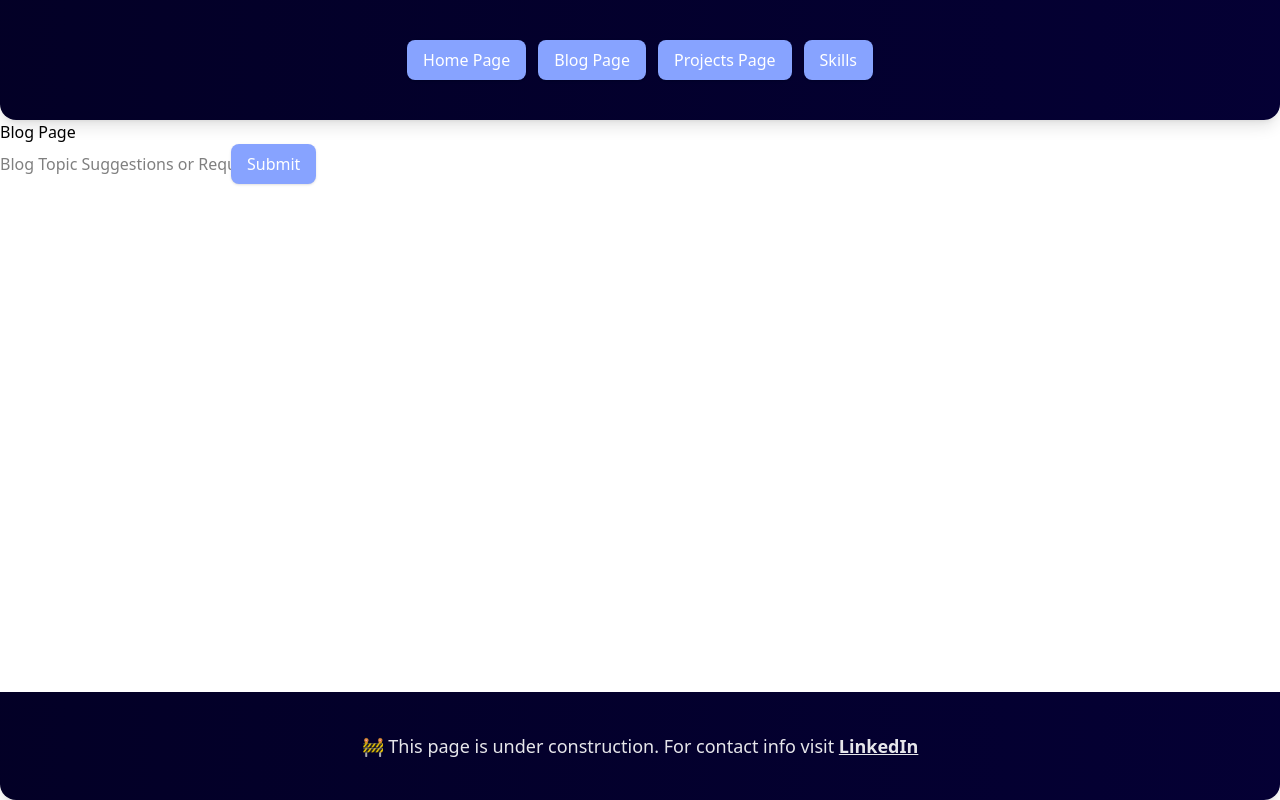
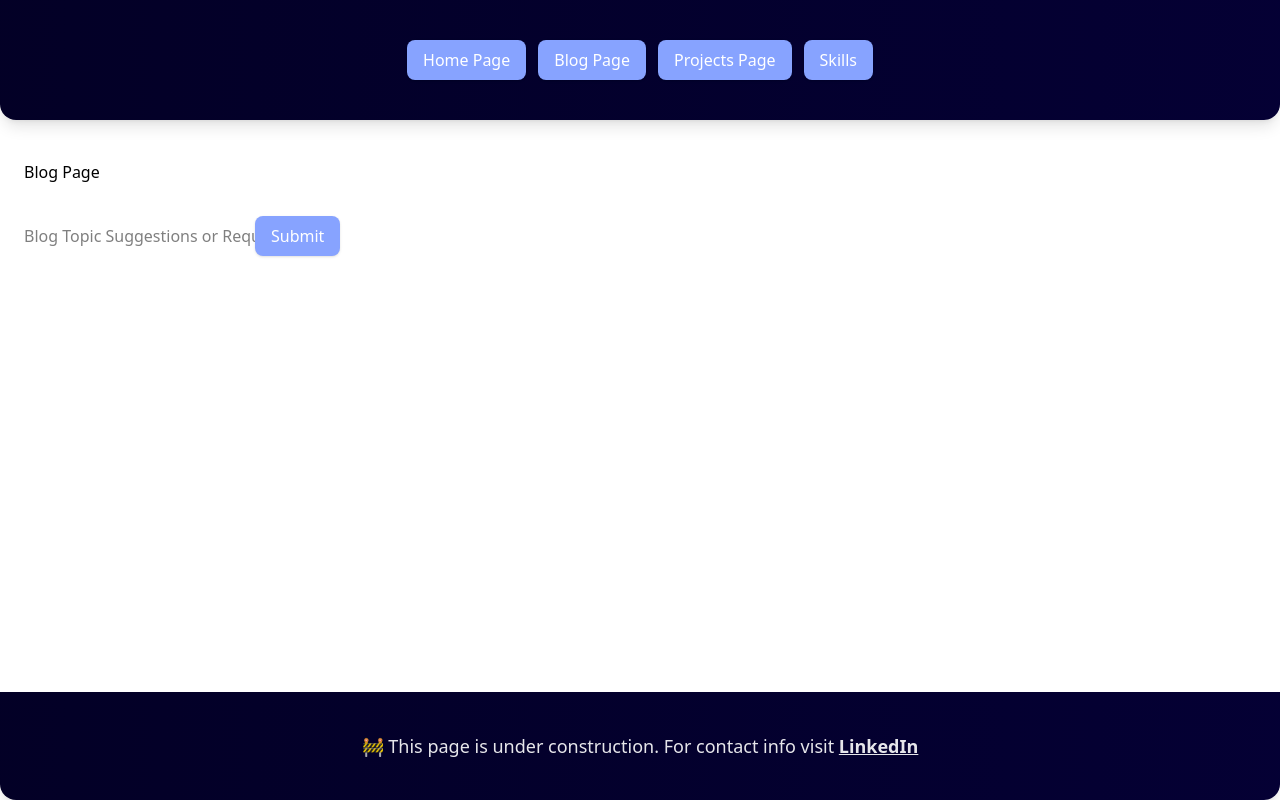
Before and after one commit to denglish04/Personal-Website, a React (Vite) app: page /blog in a window 1280 px wide. Built offline with nearby package versions, Linux system fonts and the light colour scheme.

Commit message:
Added spacing to home page layout

```diff
--- a/src/components/Layout.jsx
+++ b/src/components/Layout.jsx
@@ -3,9 +3,9 @@ import Footer from "./Footer";
 
 export default function Layout({ children }) {
   return (
-    <div className="flex flex-col min-h-screen">
+    <div className="flex flex-col min-h-screen ">
       <Header />
-      <main className="flex-grow">{children}</main>
+      <main className="flex-grow space-y-8 px-6 py-10">{children}</main>
       <Footer />
     </div>
   );
```
